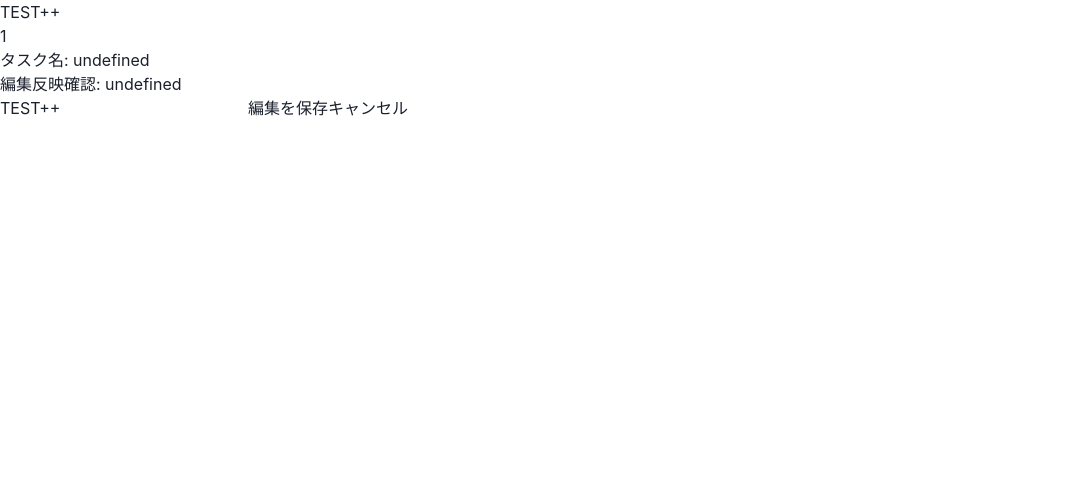
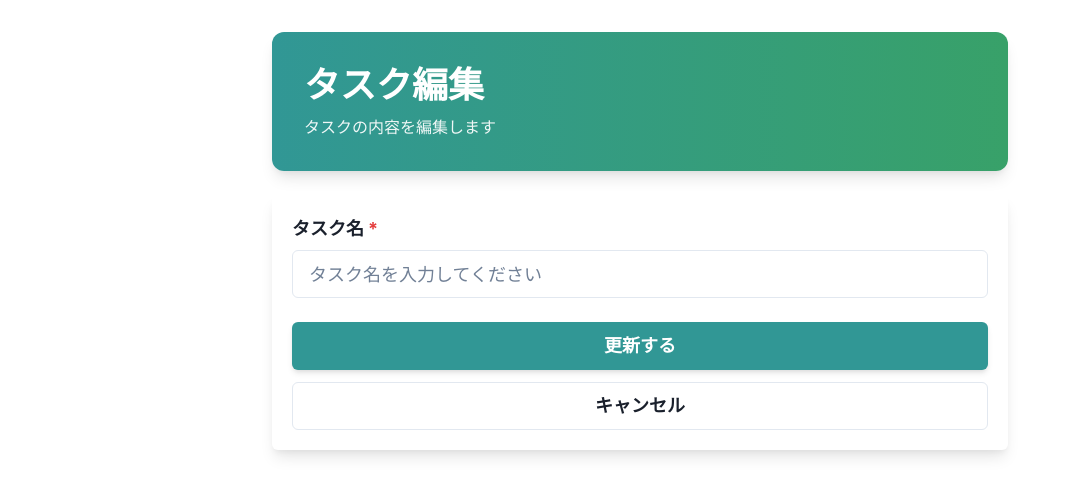
Before and after one commit to Plumnet/SELFTODO-Next.js-, a Next.js app: page /list/edit/1 in a window 1280 px wide. Before the commit this address had no page. Shown: the top 496 px of the page, without its empty margins (0-1071 px from the left). Built offline with nearby package versions, Linux system fonts and the light colour scheme.

Commit message:
編集ボタンの遷移の修正

```diff
--- a/src/pages/list/edit/[id].tsx
+++ b/src/pages/list/edit/[id].tsx
@@ -1,47 +1,143 @@
 import db from "@/firebase";
-import EditForm from "@/pages/components/EditForm";
 import { doc, updateDoc } from "firebase/firestore";
 import { useRouter } from "next/router";
 import { useEffect, useState } from "react";
+import {
+    Container,
+    Box,
+    Heading,
+    Text,
+    VStack,
+    Input,
+    Button,
+    Card,
+    CardBody,
+    FormControl,
+    FormLabel,
+    useToast,
+} from '@chakra-ui/react';
+import Link from "next/link";
 
 export default function Edit() {
     const router = useRouter();
-    console.log('routerの中身', router)
-
-
-    //元のコードレッスンのhandleOpenEditForm関数、handleEditFormChange関数のnewTitleのStateに相当する
-    const [editTitle, setEditTitle] = useState<string | string[] | undefined>('TEST++')
+    const toast = useToast();
+    const [editTitle, setEditTitle] = useState<string>('');
+    const [editId, setEditId] = useState<string>('');
+    const [loading, setLoading] = useState(false);
 
     useEffect(() => {
-        setEditId(router.query.id)
-        console.log('routerのid', router.query.id)
-        setEditTitle(router.query.title)
-        console.log('routerのタイトル', router.query.title)
-    }, [router])
+        if (router.query.id) {
+            setEditId(router.query.id as string);
+        }
+        if (router.query.title) {
+            setEditTitle(router.query.title as string);
+        }
+    }, [router.query]);
 
-    const [editId, setEditId] = useState<string | string[] | undefined>('')
-    console.log('id', editId)
+    async function handleUpdate() {
+        if (!editTitle.trim()) {
+            toast({
+                title: "エラー",
+                description: "タスク名を入力してください",
+                status: "error",
+                duration: 3000,
+                isClosable: true,
+            });
+            return;
+        }
 
-    //https://qiita.com/nakapon9517/items/16559ebb211da256e0ab
-    async function update() {
-        console.log('idとタイトル', editId, editTitle)
-        await updateDoc(doc(db, 'todo', editId as string), { title: editTitle });
+        setLoading(true);
+        try {
+            await updateDoc(doc(db, 'todo', editId), { title: editTitle });
+            toast({
+                title: "更新完了",
+                description: "タスクが更新されました",
+                status: "success",
+                duration: 3000,
+                isClosable: true,
+            });
+            setTimeout(() => {
+                router.push('/list');
+            }, 1000);
+        } catch (error) {
+            console.error("Update error:", error);
+            toast({
+                title: "エラー",
+                description: "タスクの更新に失敗しました",
+                status: "error",
+                duration: 5000,
+                isClosable: true,
+            });
+        } finally {
+            setLoading(false);
+        }
     }
-    router.push('/')
+
     return (
-        <div>
-            <input
-                type="text"
-                value={editTitle}
-                onChange={e => setEditTitle
-                    (e.target.value)
-                }
-            />
+        <Container maxW="container.md" py={8}>
+            <VStack spacing={6} align="stretch">
+                {/* ヘッダー部分 */}
+                <Box
+                    bgGradient="linear(to-r, teal.500, green.500)"
+                    p={8}
+                    borderRadius="xl"
+                    boxShadow="lg"
+                >
+                    <Heading color="white" size="xl" mb={2}>
+                        タスク編集
+                    </Heading>
+                    <Text color="whiteAlpha.900" fontSize="md">
+                        タスクの内容を編集します
+                    </Text>
+                </Box>
 
-            <h1>{router.query.id}</h1>
-            <p>{`タスク名: ${router.query.title}`}</p>
-            <p>{`編集反映確認: ${editTitle}`}</p>
-            <EditForm save={update} edittitle={editTitle} editform={setEditTitle}></EditForm>
-        </div>
+                {/* 編集フォーム */}
+                <Card boxShadow="lg">
+                    <CardBody>
+                        <VStack spacing={6}>
+                            <FormControl isRequired>
+                                <FormLabel fontSize="lg" fontWeight="bold">
+                                    タスク名
+                                </FormLabel>
+                                <Input
+                                    type="text"
+                                    value={editTitle}
+                                    onChange={(e) => setEditTitle(e.target.value)}
+                                    placeholder="タスク名を入力してください"
+                                    size="lg"
+                                />
+                            </FormControl>
+
+                            <VStack spacing={3} width="100%">
+                                <Button
+                                    colorScheme="teal"
+                                    size="lg"
+                                    width="100%"
+                                    onClick={handleUpdate}
+                                    isLoading={loading}
+                                    loadingText="更新中..."
+                                    boxShadow="md"
+                                    _hover={{ transform: 'translateY(-2px)', boxShadow: 'xl' }}
+                                    transition="all 0.2s"
+                                >
+                                    更新する
+                                </Button>
+
+                                <Link href="/list" style={{ width: '100%' }}>
+                                    <Button
+                                        variant="outline"
+                                        size="lg"
+                                        width="100%"
+                                        isDisabled={loading}
+                                    >
+                                        キャンセル
+                                    </Button>
+                                </Link>
+                            </VStack>
+                        </VStack>
+                    </CardBody>
+                </Card>
+            </VStack>
+        </Container>
     );
 }
```
